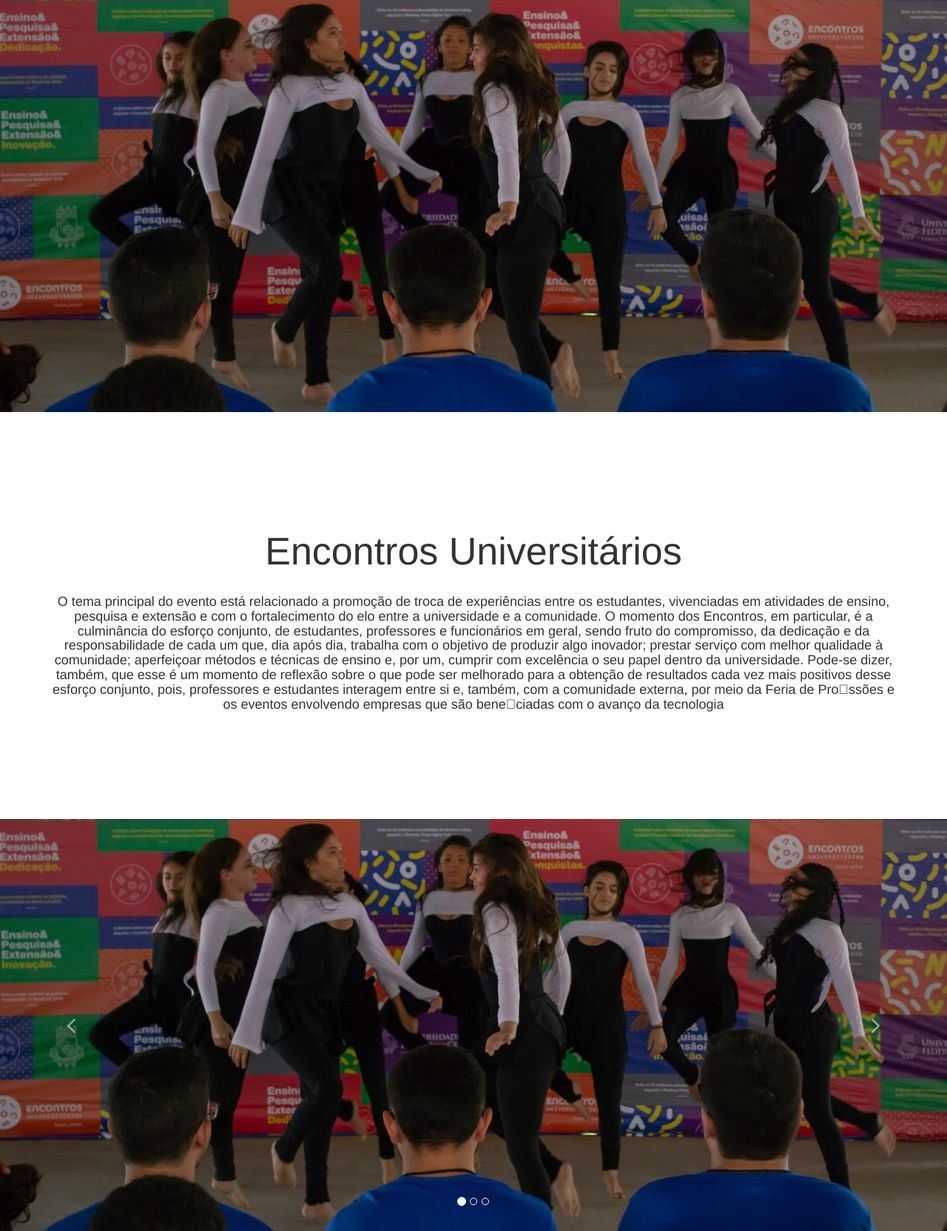
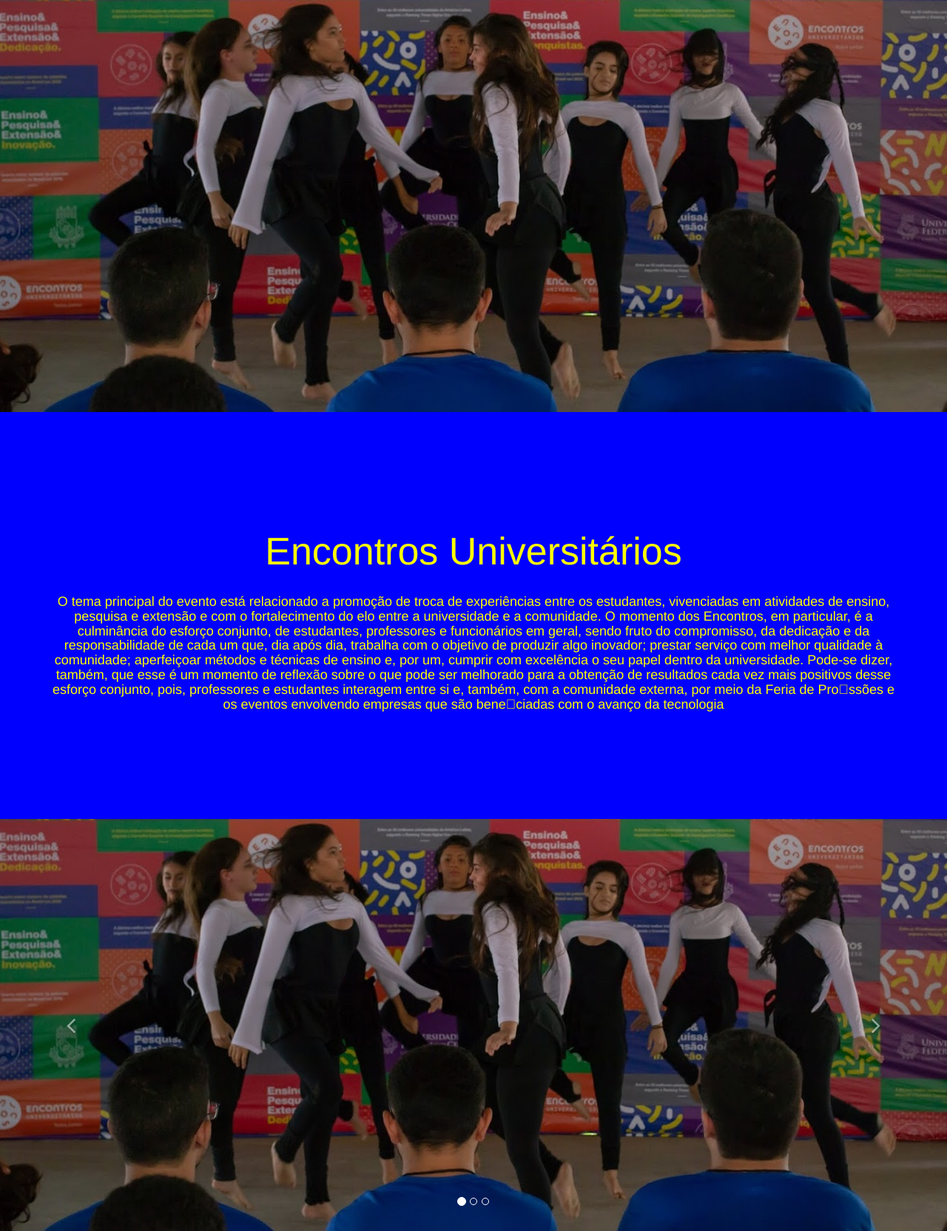
Before and after one commit to encontrosrussas/siteEU2019_2021, a PHP site: page / in a window 1280 px wide. Shown: the part 1562-3226 px from the top of the page at 74% size. Run offline with PHP 8.4, Linux system fonts and the light colour scheme; some web fonts are replaced.

Commit message:
background e cor do texo alterado no css

```diff
--- a/assets/css/stilo.css
+++ b/assets/css/stilo.css
@@ -6,3 +6,10 @@
     width: 100%;
     top:50px;
 }
+.descricao > *, .descricao{
+    background-color: blue;
+}
+
+.descricao > *, .descricao{
+    color: yellow;
+}
--- a/index.html
+++ b/index.html
@@ -1,5 +1,6 @@
 <!doctype html>
 <html lang="en">
+
 <head>
   <meta charset="utf-8" />
   <link rel="apple-touch-icon" sizes="76x76" href="assets/img/apple-icon.png">
@@ -20,6 +21,7 @@
   <link href="bootstrap3/css/font-awesome.css" rel="stylesheet">
   <link href='http://fonts.googleapis.com/css?family=Grand+Hotel' rel='stylesheet' type='text/css'>
 </head>
+
 <body>
   <div id="navbar-full">
     <div class="container">
@@ -28,7 +30,8 @@
         <div class="container">
           <!-- Brand and toggle get grouped for better mobile display -->
           <div class="navbar-header">
-                <button type="button" class="navbar-toggle" data-toggle="collapse" data-target="#bs-example-navbar-collapse-1">
+            <button type="button" class="navbar-toggle" data-toggle="collapse"
+              data-target="#bs-example-navbar-collapse-1">
               <span class="sr-only">Toggle navigation</span>
               <span class="icon-bar"></span>
               <span class="icon-bar"></span>
@@ -71,8 +74,7 @@
 
   <div class="main">
 
-  <header class="container tim-container">
-    <div class="descricao">
+    <div class="container tim-container">
       <!--<div class="container tim-container">-->
 
       <div class="space"></div>
@@ -97,10 +99,8 @@
 
       <!--</div>-->
     </div>
-  </header>
 
-  <div class="">
-    <div class="descricao">
+    <div>
       <div class="container tim-container">
 
         <div class="space"></div>
@@ -125,7 +125,6 @@
         <div class="space-30"></div>
       </div>
     </div>
-  </div>
 
     <!--<div id="notifications">-->
     <div class="alert alert-success">
@@ -142,7 +141,7 @@
     </div>
     <!--</div>-->
 
-  <div class="descricao">
+    <div>
       <img src="assets/img/img1.jpg" class='my-responsive' alt="Imagem  e responsiva">
     </div>
 
@@ -158,7 +157,8 @@
             estudantes, vivenciadas em atividades de ensino, pesquisa e extensão e com o fortalecimento do
             elo entre a universidade e a comunidade.
             O momento dos Encontros, em particular, é a culminância do esforço conjunto, de estudantes,
-          professores e funcionários em geral, sendo fruto do compromisso, da dedicação e da responsabilidade de cada um
+            professores e funcionários em geral, sendo fruto do compromisso, da dedicação e da responsabilidade de cada
+            um
             que, dia após dia, trabalha com o objetivo de produzir algo inovador; prestar
             serviço com melhor qualidade à comunidade; aperfeiçoar métodos e técnicas de ensino e, por um,
             cumprir com excelência o seu papel dentro da universidade.
@@ -272,7 +272,8 @@
               complex kits, we have everything you need.
             </p>
             <p>
-            We love the web and care deeply for how users interact with a digital product. The idea behind Creative Tim
+              We love the web and care deeply for how users interact with a digital product. The idea behind Creative
+              Tim
               was creating a standard of things we actually need and would personally use inside our web projects. We
               power businesses and individuals to create better looking web projects around the world.
             </p>
@@ -295,7 +296,9 @@
       <div class="row">
         <div class="col-md-12 text-center">
           <div class="credits">
-                  &copy; <script>document.write(new Date().getFullYear())</script> Template by <a href="http://creative-tim.com"> Creative Tim</a>, feito com <i class="fa fa-heart fa-coffee" alt="café"></i> no N2S.
+            &copy;
+            <script>document.write(new Date().getFullYear())</script> Template by <a href="http://creative-tim.com">
+              Creative Tim</a>, feito com <i class="fa fa-heart fa-coffee" alt="café"></i> no N2S.
           </div>
         </div>
       </div>
@@ -318,24 +321,24 @@
 
   $('.btn-tooltip').tooltip();
   $('.label-tooltip').tooltip();
-    $('.pick-class-label').click(function(){
+  $('.pick-class-label').click(function () {
     var new_class = $(this).attr('new-class');
     var old_class = $('#display-buttons').attr('data-class');
     var display_div = $('#display-buttons');
-        if(display_div.length) {
+    if (display_div.length) {
       var display_buttons = display_div.find('.btn');
       display_buttons.removeClass(old_class);
       display_buttons.addClass(new_class);
       display_div.attr('data-class', new_class);
     }
   });
-    $( "#slider-range" ).slider({
+  $("#slider-range").slider({
     range: true,
     min: 0,
     max: 500,
-		values: [ 75, 300 ],
+    values: [75, 300],
   });
-	$( "#slider-default" ).slider({
+  $("#slider-default").slider({
     value: 70,
     orientation: "horizontal",
     range: "min",
@@ -347,4 +350,5 @@
 
 
 </script>
+
 </html>
```
Lines whose indentation alone changed are shown as unchanged.
